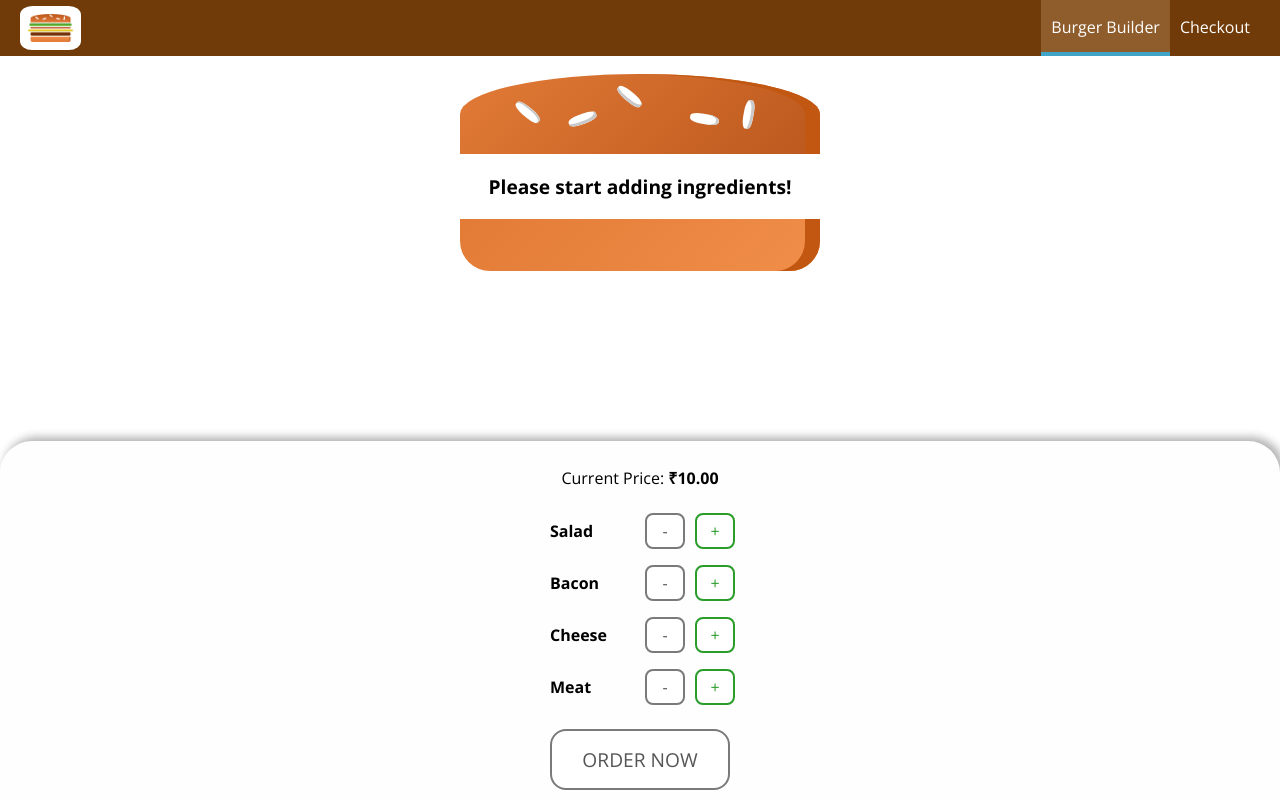
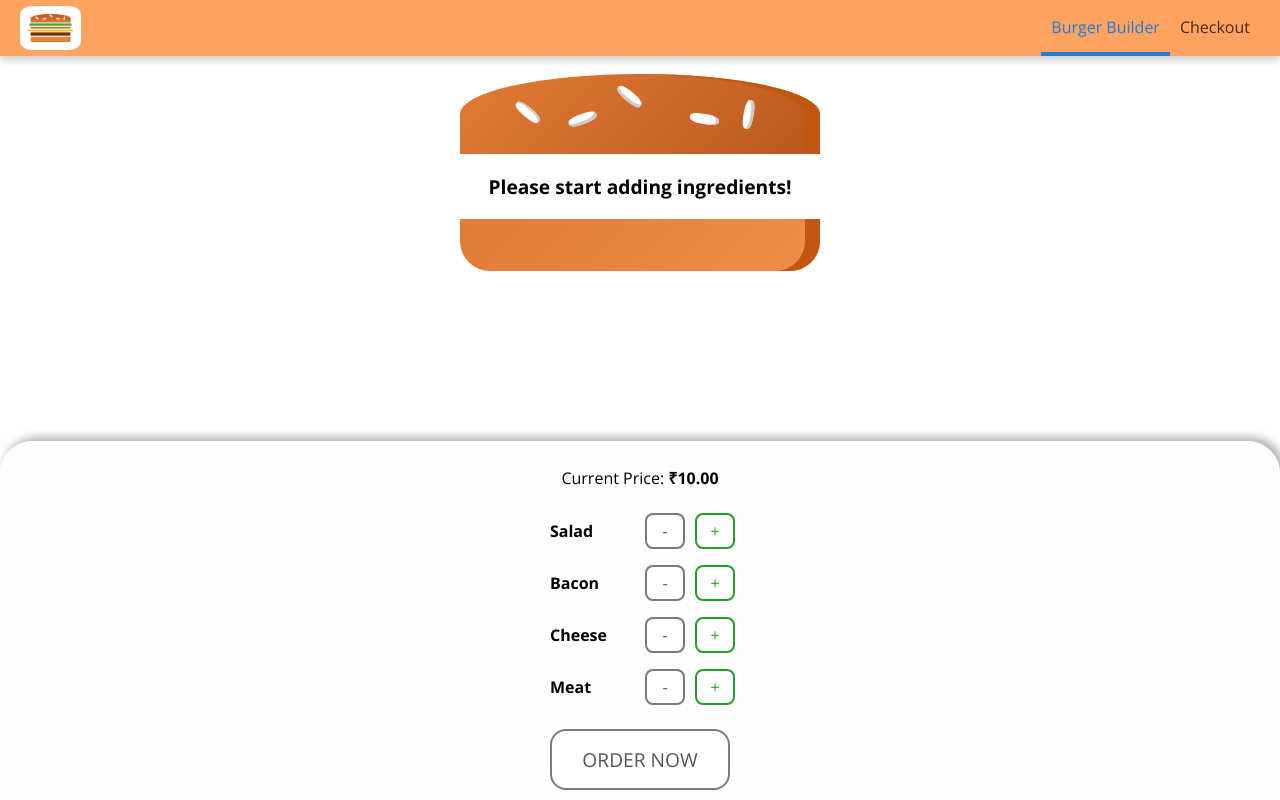
Before and after one commit to 3atharvkurdukar/udemy-react, a React (Create React App) app: page / in a window 1280 px wide. Built offline with nearby package versions, Linux system fonts and the light colour scheme.

Commit message:
Improving Navigation styling

```diff
--- a/src/components/Navigation/NavigationItems/NavigationItem/NavigationItem.module.css
+++ b/src/components/Navigation/NavigationItems/NavigationItem/NavigationItem.module.css
@@ -6,7 +6,7 @@
 }
 
 .NavigationItem a {
-    color: #8f5c2c;
+    color: #47290d;
     text-decoration: none;
     width: 100%;
     box-sizing: border-box;
@@ -16,7 +16,7 @@
 .NavigationItem a:hover,
 .NavigationItem a.active,
 .NavigationItem a:active {
-    color: #40a4c8;
+    color: #2378da;
 }
 
 @media (min-width: 500px) {
@@ -29,7 +29,7 @@
     }
 
     .NavigationItem a {
-        color: white;
+        color: #47290d;
         width: auto;
         height: 100%;
         padding: 16px 10px;
@@ -39,9 +39,8 @@
     .NavigationItem a:hover,
     .NavigationItem a.active,
     .NavigationItem a:active {
-        background-color: #8f5c2c;
-        border-bottom: 4px solid #40a4c8;
-        color: white;
+        border-bottom: 4px solid #2378da;
+        color: #2378da;
     }
 
 }
--- a/src/components/Navigation/Toolbar/Toolbar.module.css
+++ b/src/components/Navigation/Toolbar/Toolbar.module.css
@@ -4,7 +4,8 @@
     position: fixed;
     top: 0;
     left: 0;
-    background-color: #703b09;
+    background-color: rgb(255, 163, 97);
+    box-shadow: 0 4px 8px rgba(0, 0, 0, 0.2);
     display: flex;
     justify-content: space-between;
     align-items: center;
```
